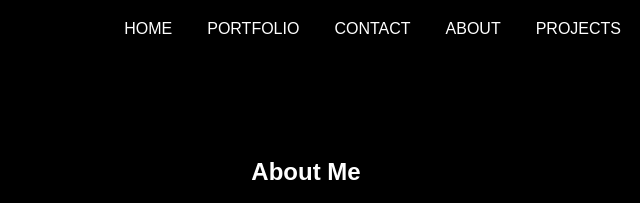
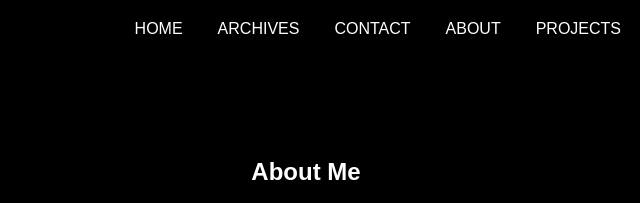
Before and after one commit to doost44/CharlieCilla, a plain HTML site: page pages_code/page_about.html in a window 1280 px wide. Shown: the top 203 px of the page, 624-1264 px from the left. Drawn offline with Linux system fonts and the light colour scheme.

Commit message:
Update page_about.html

```diff
--- a/pages_code/page_about.html
+++ b/pages_code/page_about.html
@@ -18,7 +18,7 @@ h2 { text-align: center; margin-bottom: 20px; }
 .social-icons img { width: 30px; height: 30px; margin-right: 10px; } </style> </head> <body> <header> <div class="header-content"> <img src="../logo.png" alt="Logo" class="logo">
 <h1>CHARLIE CILLA</h1>
 </div> <ul> <li><a href="../index.html">HOME</a></li>
-    <li><a href="page_portfolio.html">PORTFOLIO</a></li>
+    <li><a href="page_portfolio.html">ARCHIVES</a></li>
     <li><a href="page_contact.html">CONTACT</a></li>
     <li><a href="page_about.html">ABOUT</a></li>
     <li><a href="page_projects.html">PROJECTS</a></li>
```
